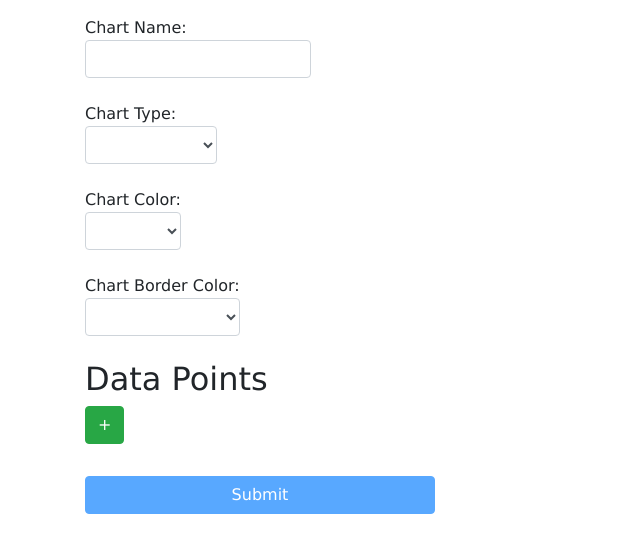
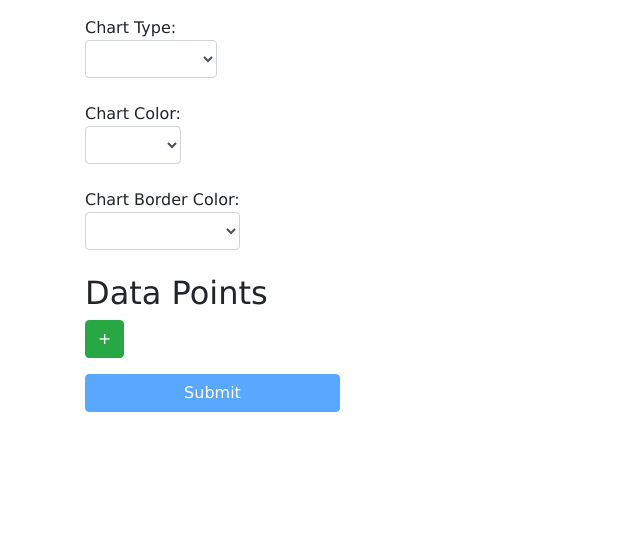
Before and after one commit to Pfuufy/chartjs, an Angular app: page / in a window 1280 px wide. Shown: the top 552 px of the page, without its empty margins (0-640 px from the left). Built offline with nearby package versions, Linux system fonts and the light colour scheme.

Commit message:
fully working graphs | revert point

```diff
--- a/src/app/app.component.html
+++ b/src/app/app.component.html
@@ -1,8 +1,8 @@
 <div class="container mt-3">
     <div class="row">
-        <app-smart-chart-form class="col-xs-12 col-md-4">
+        <app-smart-chart-form class="col-xs-12 col-md-3">
         </app-smart-chart-form>
-        <app-chart class="col-xs-12 col-md-8">
+        <app-chart class="col-xs-12 col-md-9">
         </app-chart>
     </div>
 </div>
--- a/src/app/chart-form/dumb-chart-form/dumb-chart-form.component.html
+++ b/src/app/chart-form/dumb-chart-form/dumb-chart-form.component.html
@@ -2,16 +2,6 @@
   [formGroup]="chartForm"
   (ngSubmit)="chartFormSubmitted.emit(chartForm)"
 >
-  <div class="form-group">
-    <label>
-      Chart Name:
-      <input
-      formControlName="chartLabel"
-      type="text"
-      class="form-control"
-      >
-    </label>
-  </div>
   <div class="form-group">
     <label>
       Chart Type:
@@ -67,13 +57,13 @@
     <button
       (click)="addDataPoint.emit()"
       type="button"
-      class="btn btn-success mb-3"
+      class="btn btn-success"
     >
       +
     </button>
     <div
       *ngFor="let dataPoint of chartForm.get('chartDataPoints').controls; let i = index;"
-      class="form-group"
+      class="form-group mt-3"
     >
       <div
         [formGroupName]="i"
--- a/src/app/chart-form/dumb-chart-form/dumb-chart-form.component.ts
+++ b/src/app/chart-form/dumb-chart-form/dumb-chart-form.component.ts
@@ -1,5 +1,5 @@
 import { Component, OnInit, Input, Output, EventEmitter } from '@angular/core';
-import { FormGroup, FormArray } from '@angular/forms';
+import { FormGroup } from '@angular/forms';
 
 @Component({
   selector: 'app-dumb-chart-form',
--- a/src/app/chart-form/smart-chart-form/smart-chart-form.component.ts
+++ b/src/app/chart-form/smart-chart-form/smart-chart-form.component.ts
@@ -21,9 +21,8 @@ export class SmartChartFormComponent implements OnInit {
   initChartForm(): void {
     this.chartForm = this.fb.group({
       chartType: [null, Validators.required],
-      chartLabel: [null, Validators.required],
-      chartBckgColor: [null, Validators.required],
-      chartBorderColor: [null, Validators.required],
+      chartBckgColor: [null],
+      chartBorderColor: [null],
       chartDataPoints: this.fb.array([], Validators.required)
     });
   }
--- a/src/app/chart/chart.component.ts
+++ b/src/app/chart/chart.component.ts
@@ -59,12 +59,14 @@ export class ChartComponent implements OnInit, OnDestroy {
       type: data.chartType,
       data: {
         labels: labels,
-        datasets: [{
-          label: data.chartLabel,
+        datasets: [
+          {
+          // label: data.chartLabel,
           data: numbers,
           backgroundColor: data.chartBckgColor,
           borderColor: data.chartBorderColor,
-        }]
+          }
+        ]
       }
     });
   }
```
